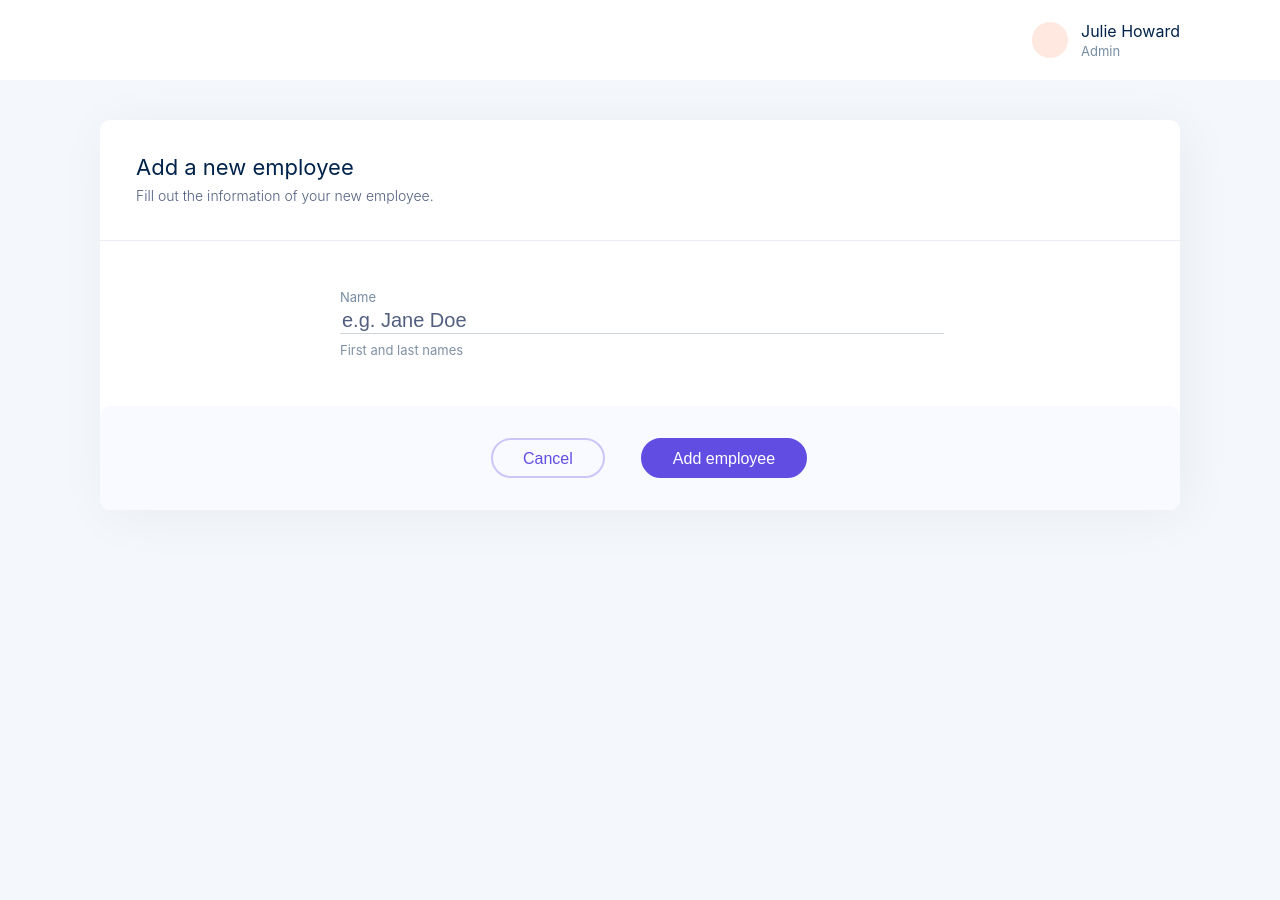
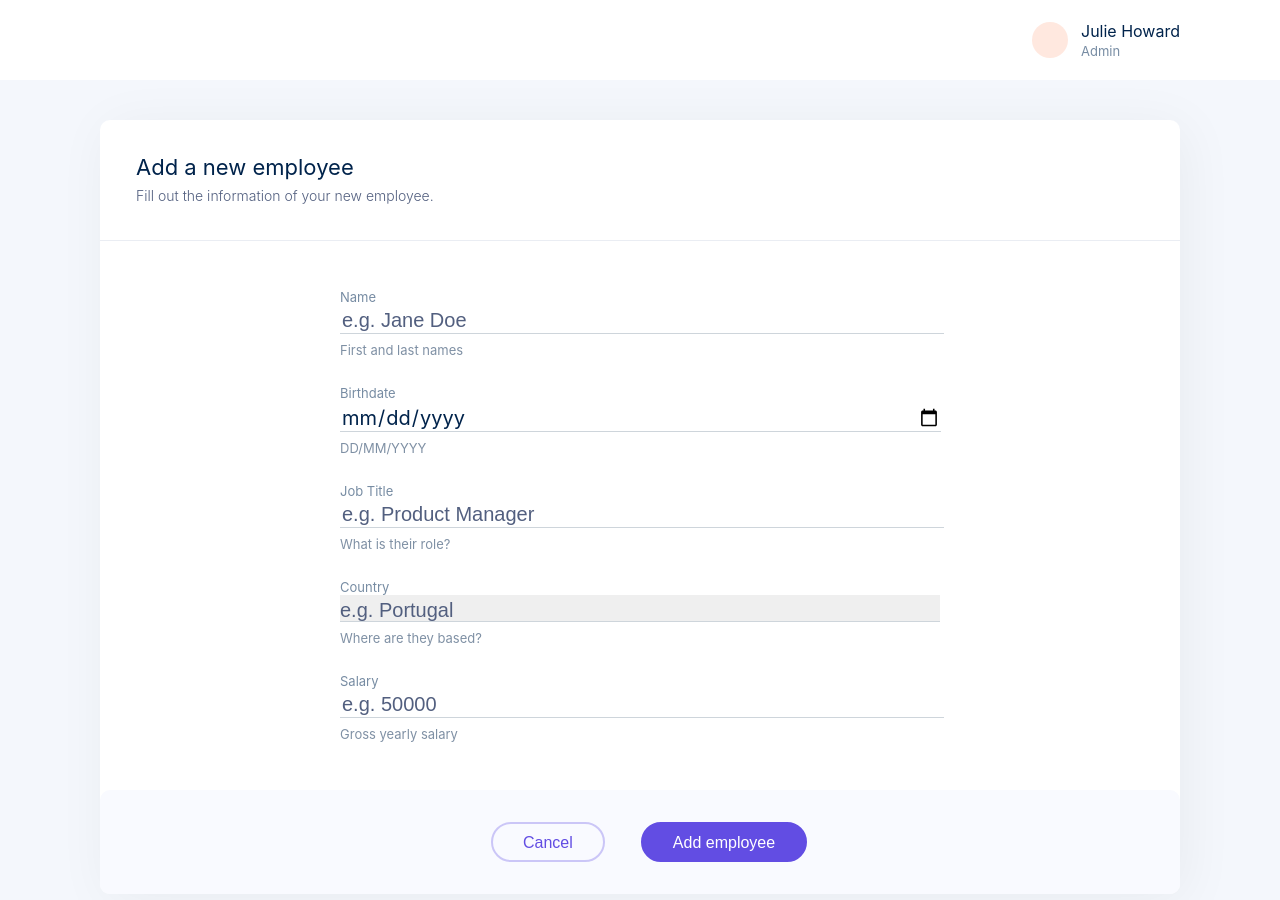
Before and after one commit to sreetamdas/remote-frontend-code-challenge, a Next.js app: page /update in a window 1280 px wide. Shown: the top 900 px of the page. Before the commit the page ends 800 px from the top, so only its background shows below. Built offline with nearby package versions, Linux system fonts and the light colour scheme.

Commit message:
improvement: text input works, create and edit user
select and date input still need work

```diff
--- a/components/PeopleForm.tsx
+++ b/components/PeopleForm.tsx
@@ -1,28 +1,65 @@
 import Link from "next/link";
 import { useRouter } from "next/router";
-import { useEffect, useState } from "react";
+import { PeopleContext } from "pages/_app";
+import { ChangeEvent, useContext, useEffect, useState } from "react";
 import styled from "styled-components";
+
 import { StyledButton } from "styles/components";
 import {
 	PeopleFormContainer,
 	PeopleFormFooter,
 	PeopleFormHeader,
 	PeopleFormMain,
+	PeopleFormSelectInput,
 	PeopleFormTextInput,
+	PeopleFormDateInput,
 } from "styles/PeopleForm";
+import { COUNTRY_LIST, createUserId } from "utils";
 
 export type TPeopleFormProps = {
 	person?: TPeopleAttributes;
 };
 export const PeopleForm = ({ person }: TPeopleFormProps) => {
+	const router = useRouter();
 	const [isEditingMode, setIsEditingMode] = useState(false);
-	const router = useRouter();
+	// may or may not have _id
+	const [personDetails, setPersonDetails] = useState<TPeopleAttributes>(
+		person ?? ({} as TPeopleAttributes),
+	);
+	const { setPeopleList } = useContext(PeopleContext);
 
 	useEffect(() => {
 		if (!!person) setIsEditingMode(true);
 	}, []);
 
+	const handleChange = (
+		event: ChangeEvent<HTMLInputElement>,
+		fieldName: keyof Omit<TPeopleAttributes, "_id">,
+	) => {
+		const updatedDetails = {
+			...personDetails,
+			[fieldName]: event.target.value,
+		};
+		setPersonDetails(updatedDetails);
+	};
 	const handleSubmit = () => {
+		const personDetailsWithId: TPeopleAttributes = {
+			...personDetails,
+			...(!isEditingMode && { _id: createUserId() }),
+		};
+
+		console.log({ personDetailsWithId });
+		setPeopleList((prevPeopleList) => {
+			if (!isEditingMode) prevPeopleList.push(personDetailsWithId);
+			else {
+				const index = prevPeopleList.findIndex(
+					(info) => info._id === person?._id,
+				);
+				prevPeopleList.splice(index, 1, personDetailsWithId);
+			}
+
+			return prevPeopleList;
+		});
 		router.push("/");
 	};
 
@@ -46,7 +83,52 @@ export const PeopleForm = ({ person }: TPeopleFormProps) => {
 			</PeopleFormHeader>
 			<PeopleFormMain>
 				<PeopleFormInputGroup name="Name" hint="First and last names">
-					<PeopleFormTextInput placeholder="e.g. Jane Doe" />
+					<PeopleFormTextInput
+						placeholder="e.g. Jane Doe"
+						value={personDetails.name ?? ""}
+						onChange={(ev) => handleChange(ev, "name")}
+					/>
+				</PeopleFormInputGroup>
+				<PeopleFormInputGroup name="Birthdate" hint="DD/MM/YYYY">
+					<PeopleFormDateInput />
+				</PeopleFormInputGroup>
+				<PeopleFormInputGroup
+					name="Job Title"
+					hint="What is their role?"
+				>
+					<PeopleFormTextInput
+						placeholder="e.g. Product Manager"
+						value={personDetails.jobTitle ?? ""}
+						onChange={(ev) => handleChange(ev, "jobTitle")}
+					/>
+				</PeopleFormInputGroup>
+				<PeopleFormInputGroup
+					name="Country"
+					hint="Where are they based?"
+				>
+					<PeopleFormSelectInput>
+						<option
+							value=""
+							hidden
+							style={{
+								color: "var(--color-text-soft)",
+							}}
+						>
+							e.g. Portugal
+						</option>
+						{COUNTRY_LIST.map((country) => (
+							<option key={country} value={country}>
+								{country}
+							</option>
+						))}
+					</PeopleFormSelectInput>
+				</PeopleFormInputGroup>
+				<PeopleFormInputGroup name="Salary" hint="Gross yearly salary">
+					<PeopleFormTextInput
+						placeholder="e.g. 50000"
+						value={personDetails.salary ?? ""}
+						onChange={(ev) => handleChange(ev, "salary")}
+					/>
 				</PeopleFormInputGroup>
 			</PeopleFormMain>
 			<PeopleFormFooter>
--- a/utils/index.tsx
+++ b/utils/index.tsx
@@ -1,3 +1,6 @@
+export const createUserId = (): string =>
+	window.crypto.getRandomValues(new Uint32Array(10))[0].toString();
+
 export const PEOPLE_LIST_INITIAL: Array<TPeopleAttributes> = [
 	{
 		_id: "asd001",
```
Also changed, not shown: pages/index.tsx (+9 -5 lines).
